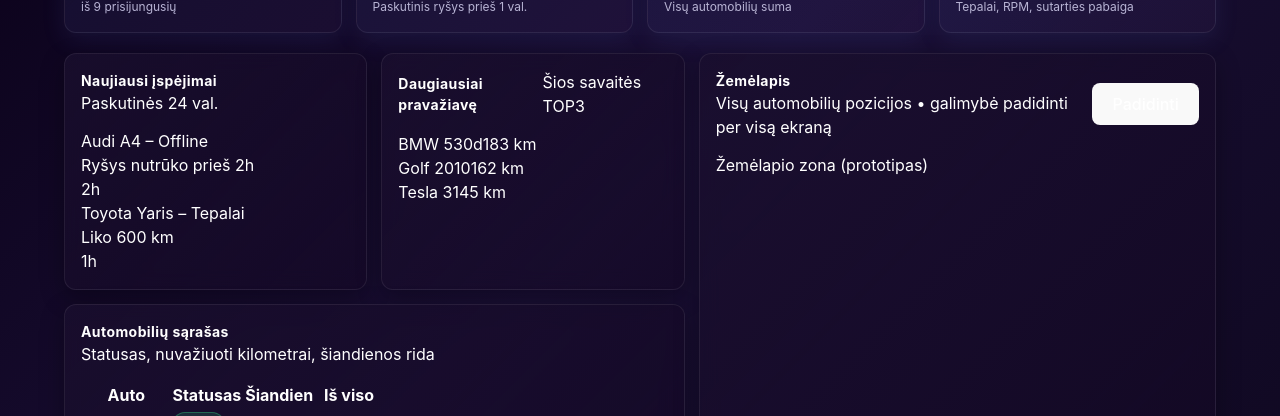
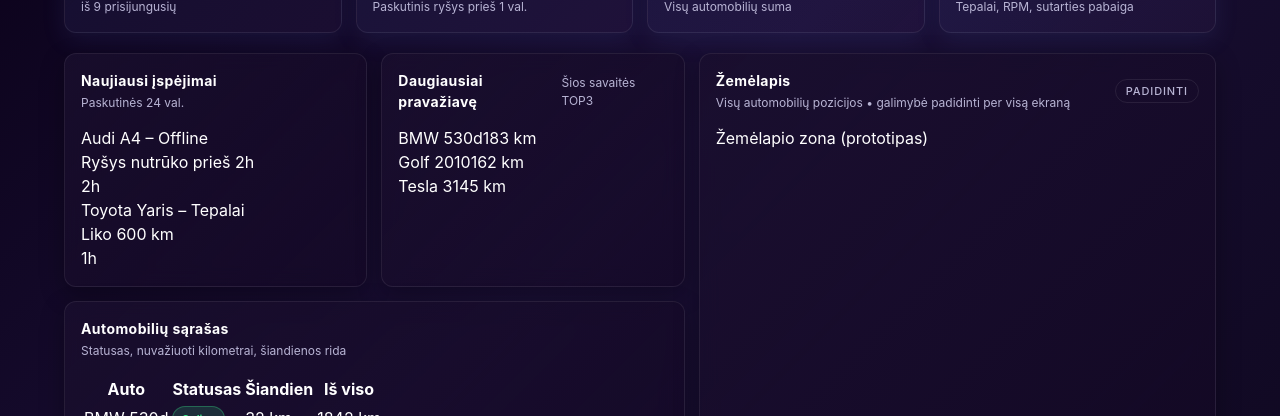
Before and after one commit to JustasKazl/fleet-tracking-system, a React (Vite) app in the folder fleet-dashboard/: page /dashboard in a window 1280 px wide. Shown: the part 211-627 px from the top of the page. Built offline with nearby package versions, Linux system fonts and the light colour scheme; no server answers; sample sign-in values are in the browser's storage.

Commit message:
Update styles.css

```diff
--- a/fleet-dashboard/src/styles.css
+++ b/fleet-dashboard/src/styles.css
@@ -1282,3 +1282,56 @@ body {
   grid-template-columns: 1fr 1fr;
   gap: 14px;
 }
+
+/* CARDS */
+.card {
+  background: linear-gradient(135deg, rgba(26, 15, 46, 0.8) 0%, rgba(20, 8, 36, 0.6) 100%);
+  border-radius: 12px;
+  padding: 16px;
+  border: 1px solid var(--border-color);
+  box-shadow: 0 8px 24px rgba(0, 0, 0, 0.3);
+  backdrop-filter: blur(10px);
+  transition: all 0.3s;
+}
+
+.card:hover {
+  border-color: rgba(102, 126, 234, 0.3);
+  box-shadow: 0 12px 32px rgba(102, 126, 234, 0.12);
+}
+
+.card-header {
+  display: flex;
+  justify-content: space-between;
+  align-items: center;
+  margin-bottom: 14px;
+}
+
+.card-title {
+  font-size: 14px;
+  font-weight: 700;
+  letter-spacing: 0.03em;
+}
+
+.card-sub {
+  font-size: 12px;
+  color: var(--text-muted);
+  margin-top: 3px;
+}
+
+.chip {
+  font-size: 11px;
+  text-transform: uppercase;
+  letter-spacing: 0.08em;
+  padding: 4px 10px;
+  border-radius: 999px;
+  border: 1px solid var(--border-color);
+  color: var(--text-muted);
+  background: transparent;
+  cursor: pointer;
+  transition: all 0.2s;
+}
+
+.chip:hover {
+  border-color: var(--accent);
+  color: var(--accent);
+}
```
